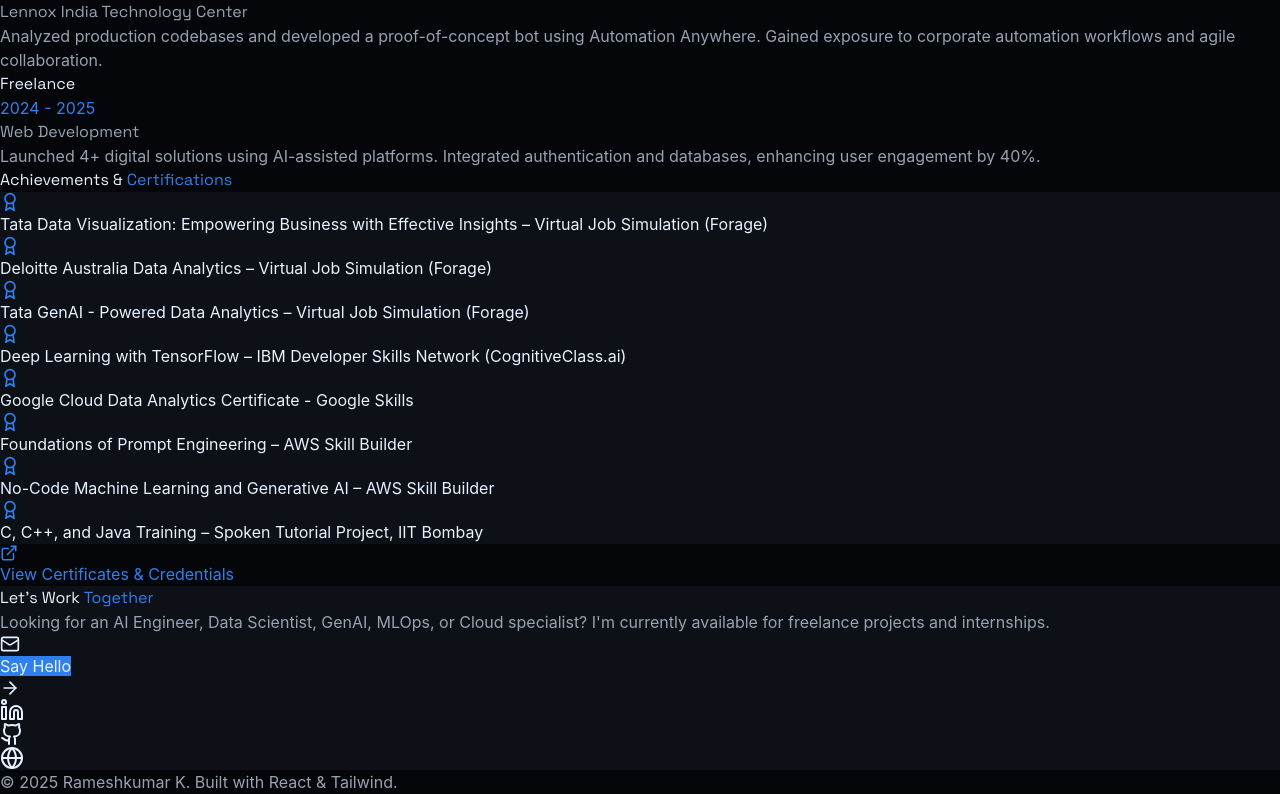
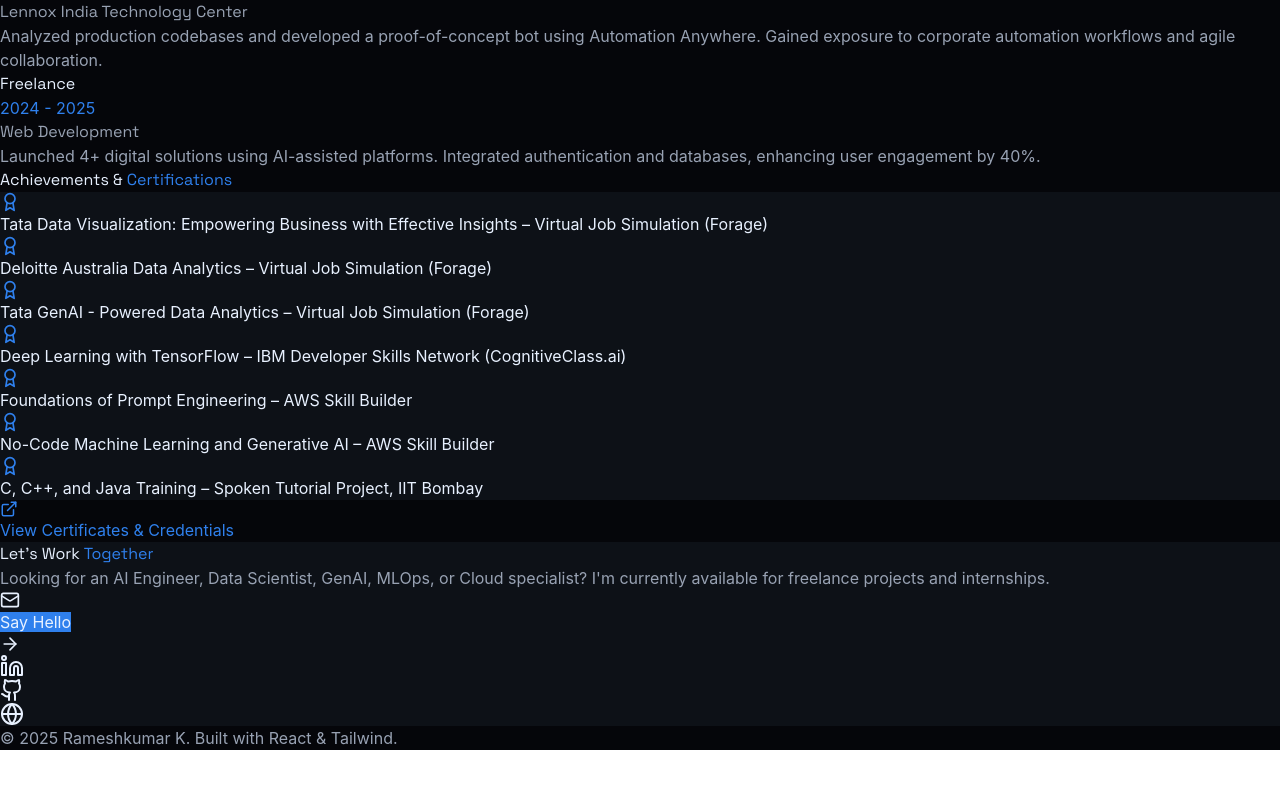
Before and after one commit to rameshkumark24/My-Portfolio, a React (Vite) app: page / in a window 1280 px wide. Shown: the part 2069-2863 px from the top of the page. After the commit the page ends 2819 px from the top, so only its background shows below. Built offline with nearby package versions, Linux system fonts and the light colour scheme; the HTML template or start-up script is replaced by a standard one; a web font is replaced by a local one.

Commit message:
Remove Google Cloud Data Analytics certificate entry
Removed the 'Google Cloud Data Analytics Certificate - Google Skills' entry from the list.

```diff
--- a/src/App.jsx
+++ b/src/App.jsx
@@ -144,7 +144,6 @@ const RESUME_DATA = {
     "Deloitte Australia Data Analytics – Virtual Job Simulation (Forage)",
     "Tata GenAI - Powered Data Analytics – Virtual Job Simulation (Forage)",
     "Deep Learning with TensorFlow – IBM Developer Skills Network (CognitiveClass.ai)",
-    "Google Cloud Data Analytics Certificate - Google Skills",
     "Foundations of Prompt Engineering – AWS Skill Builder",
     "No-Code Machine Learning and Generative AI – AWS Skill Builder",
     "C, C++, and Java Training – Spoken Tutorial Project, IIT Bombay"
```
